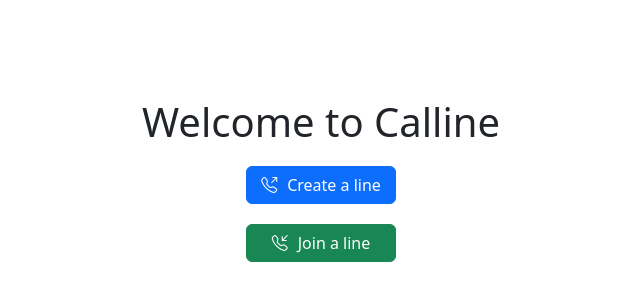
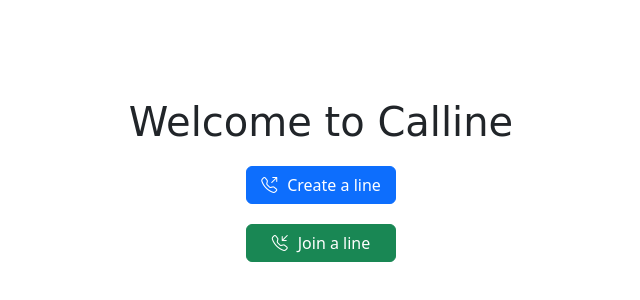
Before and after one commit to Fortz47/Calline, a website: page src/frontend/html/0-index.html in a window 1280 px wide. Shown: the part 158-458 px from the top of the page, without its empty margins (319-959 px from the left). Drawn offline with nearby package versions, Linux system fonts and the light colour scheme.

Commit message:
added font style for H1 tag

```diff
--- a/src/frontend/css/0-main.css
+++ b/src/frontend/css/0-main.css
@@ -15,3 +15,9 @@
   text-align: center;
   box-shadow: 0 0 10px rgba(0, 0, 0, 0.1);
 }
+
+h1 {
+  font-family: "Pacifico", cursive;
+  font-weight: 400;
+  font-style: normal;
+}
```
